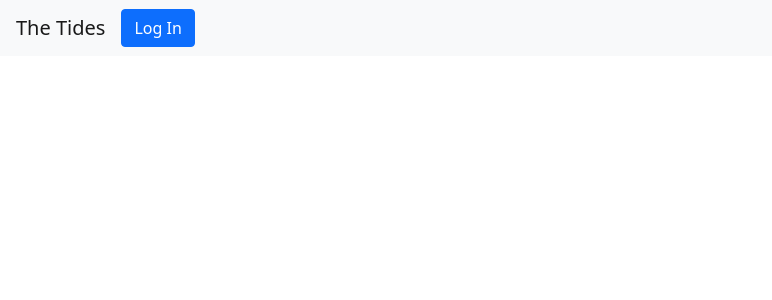
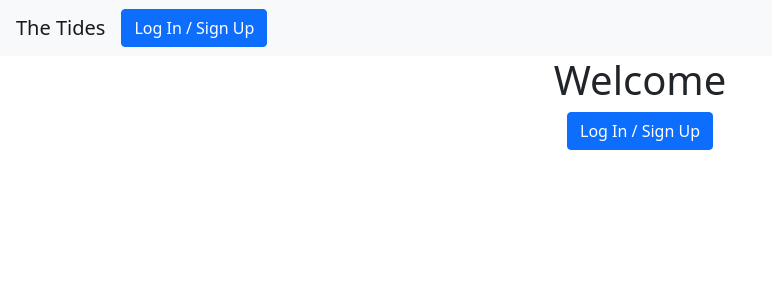
Before and after one commit to tonipow3ll/shiny-octo-journey, a React (Create React App) app in the folder client/: page / in a window 1280 px wide. Shown: the top 300 px of the page, without its empty margins (0-772 px from the left). Built offline with nearby package versions, Linux system fonts and the light colour scheme; no server answers.

Commit message:
framework for loggedout landing done

```diff
--- a/client/src/App.tsx
+++ b/client/src/App.tsx
@@ -1,14 +1,18 @@
 import React from 'react';
 import './App.css';
-
+import LoggedInLanding from "./views/LoggedInLanding"
+import LoggedOutLanding from "./views/LoggedOutLanding"
 
 import { useAuth0 } from "@auth0/auth0-react"
 import Navigation from './components/Nav'
 
 function App() {
+
+  const { isAuthenticated } = useAuth0();
   return (
     <div className="App">
       <Navigation />
+        { isAuthenticated ? <LoggedInLanding /> : <LoggedOutLanding /> }
     </div>
   );
 }
--- a/client/src/components/Login.tsx
+++ b/client/src/components/Login.tsx
@@ -11,7 +11,7 @@ const LoginButton: React.FC = (): JSX.Element => {
     <Button
       onClick={() => loginWithRedirect()}
     >
-        Log In
+        Log In / Sign Up
     </Button>
   );
 };
--- /dev/null
+++ b/client/src/views/LoggedInLanding.tsx
@@ -0,0 +1,15 @@
+import React from "react";
+import { useAuth0 } from "@auth0/auth0-react";
+
+const LoggedInLanding = () => {
+    const user: any = useAuth0();
+
+    return(
+        <>
+        {/* {console.log(user.user.nickname)} */}
+        <p>Welcome {user.user.nickname}</p>
+        </>
+    )
+}
+
+export default LoggedInLanding;
--- /dev/null
+++ b/client/src/views/LoggedOutLanding.tsx
@@ -0,0 +1,16 @@
+import React from "react";
+import { useAuth0 } from "@auth0/auth0-react";
+import { Container } from 'react-bootstrap'
+import Login from '../components/Login'
+
+const LoggedOutLanding = () => {
+
+    return(
+        <Container>
+            <h1>Welcome</h1>
+            <Login />
+        </Container>
+    )
+}
+
+export default LoggedOutLanding;
```
